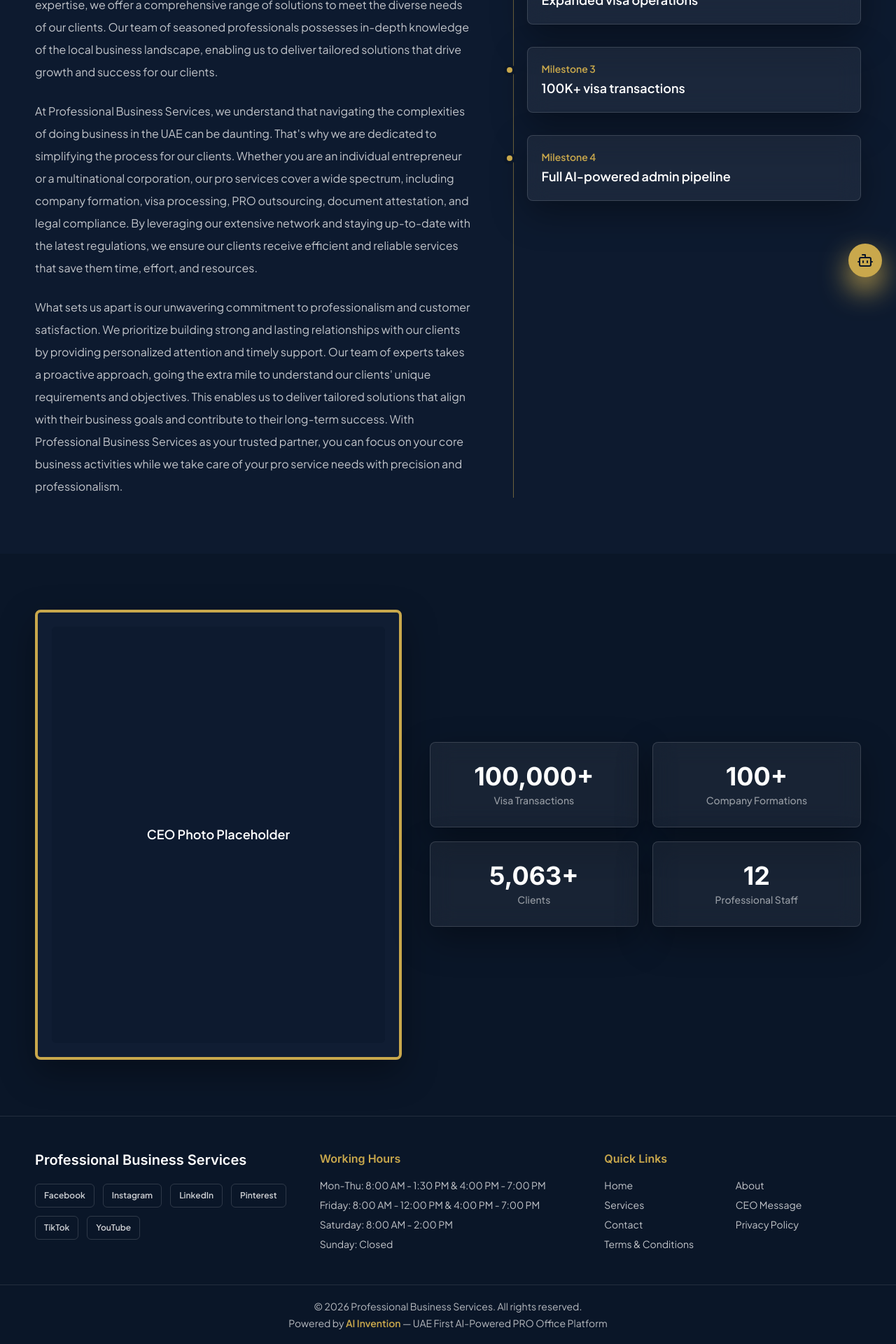
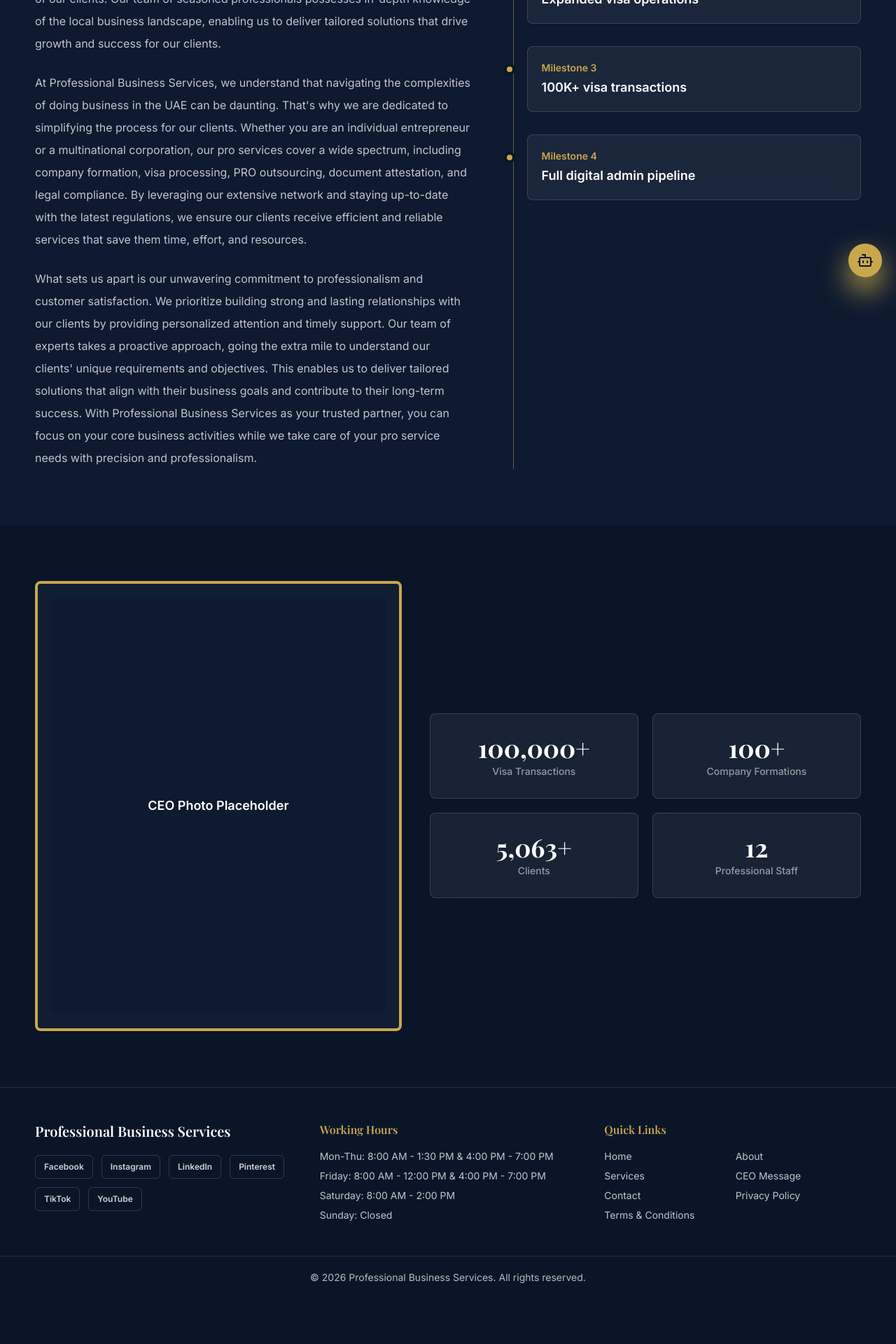
Before and after one commit to farazgullfg33-sys/professional-business-services, a Next.js app: page /about in a window 1280 px wide. Shown: the part 384-2304 px from the top of the page at 70% size. After the commit the page ends 2239 px from the top, so only its background shows below. Built offline with nearby package versions, Linux system fonts and the light colour scheme.

Commit message:
style: Phase 1 - design tokens, fonts, AI Invention cleanup

```diff
--- a/app/about/page.tsx
+++ b/app/about/page.tsx
@@ -4,7 +4,7 @@
 
 export const metadata = {
   title: "About Us",
-  description: "Learn about Professional Business Services — an AI-powered PRO services team in Abu Dhabi handling company formation, visa processing, and UAE government liaison work."
+  description: "Learn about Professional Business Services — a PRO services team in Abu Dhabi handling company formation, visa processing, and UAE government liaison work."
 };
 
 export default function AboutPage() {
--- a/app/globals.css
+++ b/app/globals.css
@@ -18,16 +18,16 @@
 
 html.light {
   color-scheme: light;
-  --bg-base: #ffffff;
+  --bg-base: #f8fafc;
   --bg-surface: #ffffff;
-  --bg-panel: #f8fafc;
+  --bg-panel: #f1f5f9;
   --text-heading: #0a1628;
-  --text-body: rgba(10, 22, 40, 0.72);
-  --text-muted: rgba(10, 22, 40, 0.55);
-  --border-edge: rgba(10, 22, 40, 0.1);
+  --text-body: #334155;
+  --text-muted: rgba(51, 65, 85, 0.65);
+  --border-edge: #e2e8f0;
   --glass-bg: rgba(10, 22, 40, 0.04);
   --glass-border: rgba(10, 22, 40, 0.08);
-  --shadow-soft: 0 18px 50px rgba(10, 22, 40, 0.1);
+  --shadow-soft: 0 1px 3px rgba(0, 0, 0, 0.06), 0 1px 2px rgba(0, 0, 0, 0.04);
 }
 
 * {
--- a/app/page.tsx
+++ b/app/page.tsx
@@ -29,26 +29,18 @@
         <div className="pointer-events-none absolute inset-0 bg-gradient-to-b from-base/10 via-base/60 to-base" />
         <div className="section-shell relative py-20 text-center sm:py-28 lg:py-36">
           <p className="mx-auto mb-5 inline-flex items-center gap-2 rounded-full border border-gold/40 bg-glass px-4 py-1.5 text-xs font-semibold uppercase tracking-[0.2em] text-gold">
-            AI-Powered PRO Services — 2026
+            Trusted PRO Services — 2026
           </p>
           <h1 className="mx-auto max-w-4xl font-heading text-4xl font-bold leading-tight text-heading sm:text-5xl md:text-6xl">
             Your Trusted Partner for <span className="gold-gradient">PRO Services in UAE</span>
           </h1>
           <p className="mx-auto mt-6 max-w-2xl text-base leading-8 text-body sm:text-lg">
-            Professional business setup, visa processing, and UAE government services — accelerated by an 18-agent AI operations team and reviewed by our leadership at every step.
+            Professional business setup, visa processing, and UAE government services — reviewed by our leadership at every step.
           </p>
           <div className="mt-8 flex flex-wrap items-center justify-center gap-3">
             <Button href="/quote">Get Free Consultation</Button>
             <Button href="/services" variant="outline">Our Services</Button>
           </div>
-          <a
-            href="https://aiinvention.tech"
-            target="_blank"
-            rel="noreferrer"
-            className="mx-auto mt-6 inline-flex items-center gap-2 rounded-full border border-gold/40 bg-glass px-4 py-1.5 text-xs font-semibold text-gold transition hover:border-gold"
-          >
-            Technology Partner: AI Invention
-          </a>
         </div>
         <div className="section-shell relative -mt-6 grid gap-5 rounded-lg border border-edge bg-glass p-6 shadow-soft backdrop-blur md:grid-cols-4">
           {aiStats.map((stat) => <StatsCounter key={stat.label} {...stat} />)}
@@ -105,7 +97,7 @@
 
       <section className="bg-panel py-16 sm:py-24">
         <div className="section-shell">
-          <SectionHeading eyebrow="Why AI Invention" align="center" title="Why Choose Us" copy="This isn't off-the-shelf automation — it's a proprietary AI operations layer only Professional Business Services can run." />
+          <SectionHeading align="center" title="Why Choose Us" copy="This isn't off-the-shelf automation — it's a proprietary AI operations layer only Professional Business Services can run." />
           <div className="mt-10">
             <WhyAiInvention />
           </div>
--- a/app/services/page.tsx
+++ b/app/services/page.tsx
@@ -5,7 +5,7 @@
 
 export const metadata = {
   title: "Services",
-  description: "Business setup, visa processing, PRO outsourcing, document attestation, and compliance services across Abu Dhabi and the UAE, backed by an 18-agent AI operations team."
+  description: "Business setup, visa processing, PRO outsourcing, document attestation, and compliance services across Abu Dhabi and the UAE."
 };
 
 export default function ServicesPage() {
--- a/components/SiteChrome.tsx
+++ b/components/SiteChrome.tsx
@@ -33,16 +33,16 @@
 export function Navbar() {
   const [open, setOpen] = useState(false);
   return (
-    <header className="glass-panel sticky top-0 z-40">
+    <header className="sticky top-0 z-40 border-b border-white/10 bg-navy shadow-soft">
       <div className="section-shell flex min-h-20 items-center justify-between gap-5">
-        <Link href="/" className="flex max-w-[200px] items-center gap-2 text-base font-heading font-bold leading-tight text-heading sm:max-w-none sm:gap-3 sm:text-lg">
+        <Link href="/" className="flex max-w-[200px] items-center gap-2 text-base font-heading font-bold leading-tight text-white sm:max-w-none sm:gap-3 sm:text-lg">
           <span className="flex h-10 w-10 shrink-0 items-center justify-center rounded-md border border-gold/50 bg-white shadow-sm sm:h-12 sm:w-12">
             <Image src="/favicon.ico" alt="Logo" width={30} height={30} className="sm:h-[34px] sm:w-[34px]" />
           </span>
           <span className="sm:hidden">PRO Services</span>
           <span className="hidden sm:inline">Professional Business Services</span>
         </Link>
-        <nav className="hidden items-center gap-6 text-sm font-medium text-body lg:flex">
+        <nav className="hidden items-center gap-6 text-sm font-medium text-white/80 lg:flex">
           {nav.map(([label, href]) => (
             <Link key={href} href={href} className="transition hover:text-gold">
               {label}
@@ -55,16 +55,16 @@
         </div>
         <div className="flex items-center gap-2 lg:hidden">
           <ThemeToggle />
-          <button className="focus-ring rounded-md p-2 text-heading" onClick={() => setOpen((value) => !value)} aria-label="Toggle navigation">
+          <button className="focus-ring rounded-md p-2 text-white" onClick={() => setOpen((value) => !value)} aria-label="Toggle navigation">
             {open ? <X /> : <Menu />}
           </button>
         </div>
       </div>
       {open ? (
-        <div className="border-t border-edge bg-surface px-5 py-4 lg:hidden">
+        <div className="border-t border-white/10 bg-navy-dark px-5 py-4 lg:hidden">
           <div className="flex flex-col gap-3">
             {nav.map(([label, href]) => (
-              <Link key={href} href={href} className="rounded-md px-3 py-2 text-sm font-semibold text-heading hover:bg-panel" onClick={() => setOpen(false)}>
+              <Link key={href} href={href} className="rounded-md px-3 py-2 text-sm font-semibold text-white hover:bg-white/10" onClick={() => setOpen(false)}>
                 {label}
               </Link>
             ))}
@@ -107,13 +107,6 @@
       </div>
       <div className="border-t border-white/10 py-5 text-center text-sm text-white/70">
         <p>{company.copyright}</p>
-        <p className="mt-1">
-          Powered by{" "}
-          <a href="https://aiinvention.tech" target="_blank" rel="noreferrer" className="font-semibold text-gold hover:underline">
-            AI Invention
-          </a>{" "}
-          — UAE First AI-Powered PRO Office Platform
-        </p>
       </div>
     </footer>
   );
--- a/components/home/HomeSections.tsx
+++ b/components/home/HomeSections.tsx
@@ -75,7 +75,7 @@
         <span className="h-3 w-3 rounded-full bg-red-400/70" />
         <span className="h-3 w-3 rounded-full bg-yellow-400/70" />
         <span className="h-3 w-3 rounded-full bg-green-400/70" />
-        <span className="ml-3 flex items-center gap-2 text-xs font-semibold text-muted"><LayoutDashboard size={14} /> admin-pro.aiinvention.tech — preview</span>
+        <span className="ml-3 flex items-center gap-2 text-xs font-semibold text-muted"><LayoutDashboard size={14} /> client-portal — preview</span>
       </div>
       <div className="grid gap-4 p-6 sm:grid-cols-2 lg:grid-cols-4">
         {dashboardModules.map((module) => (
--- a/components/motion/MotionScenes.tsx
+++ b/components/motion/MotionScenes.tsx
@@ -29,7 +29,7 @@
 }
 
 export function TimelineMotion() {
-  const milestones = ["Established service desk", "Expanded visa operations", "100K+ visa transactions", "Full AI-powered admin pipeline"];
+  const milestones = ["Established service desk", "Expanded visa operations", "100K+ visa transactions", "Full digital admin pipeline"];
   return (
     <div className="relative pl-8">
       <div className="absolute left-3 top-0 h-full w-px bg-gold/50" />
--- a/tailwind.config.ts
+++ b/tailwind.config.ts
@@ -9,9 +9,17 @@
   theme: {
     extend: {
       colors: {
-        navy: "#0a1628",
-        gold: "#c9a84c",
-        ink: "#1a1a2e",
+        navy: {
+          DEFAULT: "#0a1628",
+          light: "#152238",
+          dark: "#060f1c"
+        },
+        gold: {
+          DEFAULT: "#c9a84c",
+          light: "#d4b96a",
+          dark: "#a88935"
+        },
+        ink: "#334155",
         mist: "#f8fafc",
         base: "var(--bg-base)",
         surface: "var(--bg-surface)",
@@ -23,11 +31,12 @@
         glass: "var(--glass-bg)"
       },
       fontFamily: {
-        sans: ["var(--font-plus-jakarta)", "Plus Jakarta Sans", "sans-serif"],
-        heading: ["var(--font-inter)", "Inter", "sans-serif"]
+        sans: ["var(--font-inter)", "Inter", "system-ui", "sans-serif"],
+        heading: ["var(--font-playfair)", "Playfair Display", "Georgia", "serif"]
       },
       boxShadow: {
-        soft: "var(--shadow-soft)",
+        soft: "0 1px 3px rgba(0,0,0,0.06), 0 1px 2px rgba(0,0,0,0.04)",
+        card: "0 4px 6px rgba(0,0,0,0.04), 0 2px 4px rgba(0,0,0,0.04)",
         gold: "0 18px 40px rgba(201, 168, 76, 0.25)"
       }
     }
```
Also changed, not shown: app/layout.tsx (+7 -7 lines).
